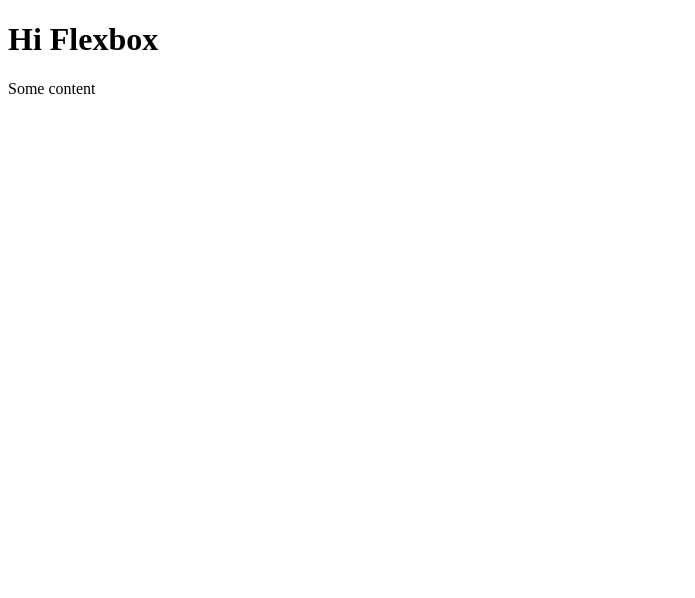
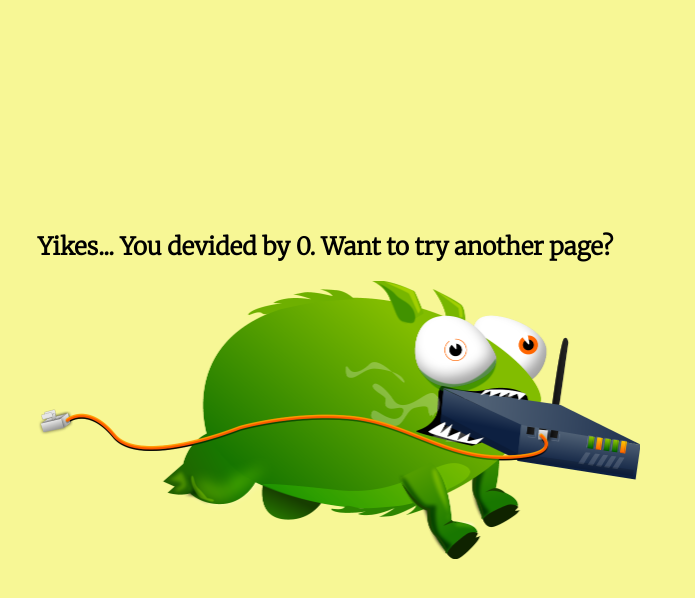
Before and after one commit to DeviousWings/flexbox-course, a website: page index.html in a window 1280 px wide. Shown: the whole page, without its empty margins (0-695 px from the left). Drawn offline with Linux system fonts and the light colour scheme.

Commit message:
Added skeliton designs

```diff
--- a/index.html
+++ b/index.html
@@ -1,14 +1,47 @@
 <!DOCTYPE html>
 <html lang="en">
+
 <head>
     <meta charset="UTF-8">
-    <meta http-equiv="X-UA-Compatible" content="IE=edge">
-    <meta name="viewport" content="width=<device-width>, initial-scale=1.0">
-    <title>Document</title>
+    <title>Error Page</title>
+    <link rel="preconnect" href="https://fonts.googleapis.com">
+    <link rel="preconnect" href="https://fonts.gstatic.com" crossorigin>
+    <link href="https://fonts.googleapis.com/css2?family=Merriweather:wght@300&display=swap" rel="stylesheet">
+    <style>
+        body {
+            background-color: rgb(247, 247, 149);
+            font-family: 'Merriweather', serif;
+        }
+
+        .error_wrapper {
+            display: flex;
+            justify-content: center;
+            align-items: center;
+            height: 100vh;
+            flex-direction: column;
+        }
+
+        .error_wrapper>.error_heading {
+            margin-bottom: 42px;
+
+        }
+
+        img {
+            width: 50%;
+        }
+    </style>
 </head>
+
 <body>
-    <h1>Hi Flexbox</h1>
+    <div class="error_wrapper">
+        <div class="error_heading">
+            <h2>
+                Yikes... You devided by 0. Want to try another page?
+            </h2>
 
-    <p>Some content</p>
+            <img src="/images/tbot.png" alt="error_bot">
+        </div>
+    </div>
 </body>
+
 </html>
```
Also changed, not shown: images/tbot.png (added).
